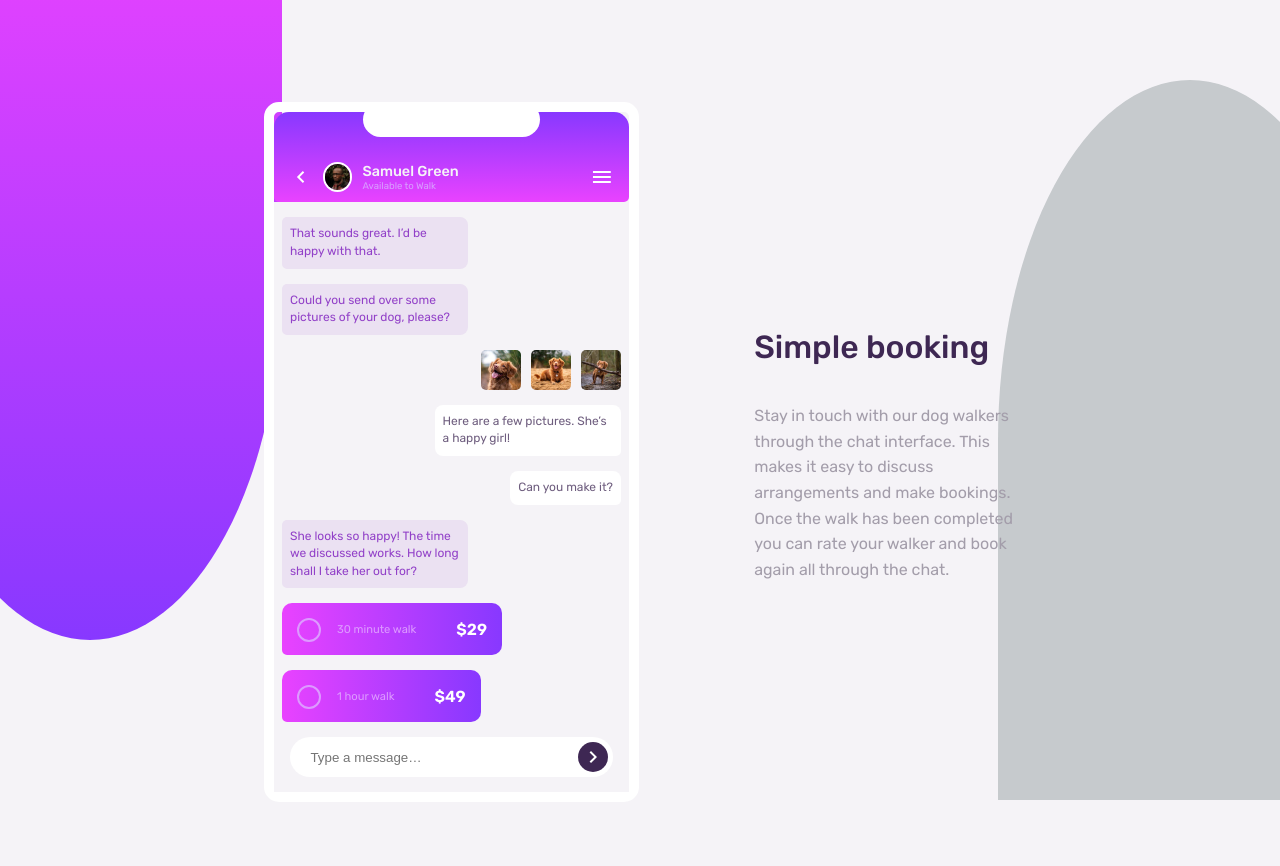
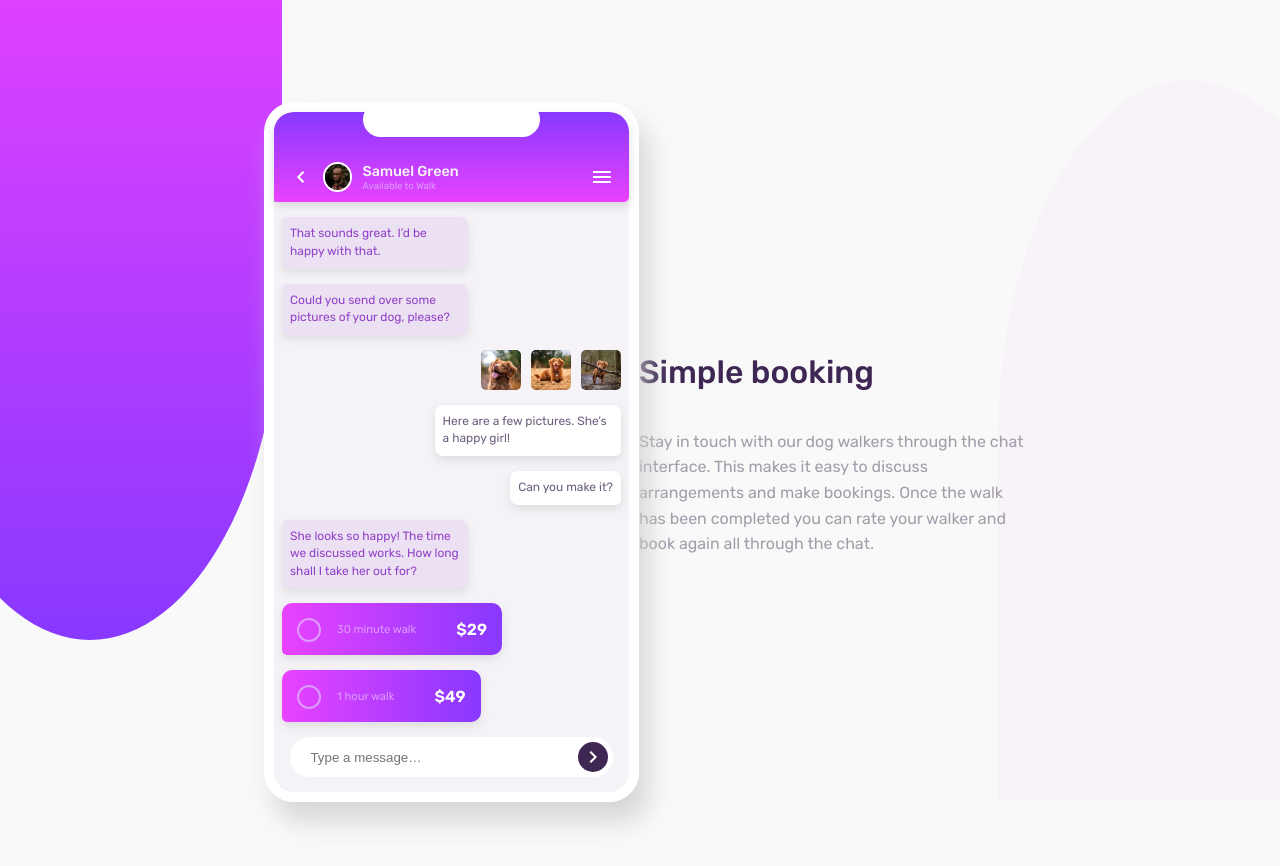
Before and after one commit to Jess99978/chat-app-css-illustration-master, a plain HTML site: page index.html in a window 1280 px wide. Shown: the top 866 px of the page. Drawn offline with Linux system fonts and the light colour scheme.

Commit message:
完成電腦版切版

```diff
--- a/scss/style.scss
+++ b/scss/style.scss
@@ -5,7 +5,7 @@
   box-sizing: border-box;
 }
 body {
-  background: $light-grayish-violet;
+  background: #f9f9f9;
   font-size: $base-font-size;
   font-family: $font-family;
   width: 100vw;
@@ -26,7 +26,7 @@ body {
   }
   &--gray {
     border-radius: 50% 50% 0 0;
-    background: $grayish-blue;
+    background: #f8f2f9;
     top: 10%;
     right: -8%;
   }
@@ -37,9 +37,8 @@ body {
   margin-top: 8%;
   margin-inline: auto;
   display: flex;
-  justify-content: center;
+  justify-content: space-between;
   align-items: center;
-  gap: 15%;
   z-index: 100;
 }
 
@@ -47,13 +46,14 @@ body {
   &__container {
     flex: 0 0 375px;
     border: 10px solid $white;
-    border-radius: 15px;
+    border-radius: 30px;
     z-index: 100;
+    box-shadow: 10px 20px 25px #ccccccbd;
   }
   &__intro {
     display: flex;
     flex-direction: column;
-    max-width: 450px;
+    max-width: 500px;
     h1 {
       color: $very-dark-desaturated-violet;
       font-weight: 500;
@@ -69,7 +69,8 @@ body {
     position: relative;
     width: 100%;
     height: 90px;
-    border-radius: 15px 15px 5px 5px;
+    border-radius: 20px 20px 5px 5px;
+    box-shadow: 0 4px 8px #ccccccbd;
     background: linear-gradient($Light-violet, $Light-magenta);
   }
   &__screen-notch {
@@ -127,6 +128,7 @@ body {
     flex-direction: column;
     justify-content: center;
     align-items: center;
+    border-radius: 0 0 20px 20px;
     padding-top: 15px;
     padding-inline: 8px;
     gap: 15px;
@@ -144,6 +146,9 @@ body {
       padding-inline: 20px;
       border: transparent;
       background: $white;
+    }
+    input:focus{
+      outline: none;
     }
     .btn {
       display: flex;
@@ -168,6 +173,7 @@ body {
     background: #ebe1f2;
     font-size: 0.75rem;
     align-self: flex-start;
+        box-shadow: 0 4px 8px #cccccc8f;
     border-radius: 5px 8px 8px 5px;
   }
   &-user {
@@ -178,6 +184,7 @@ body {
     background: $white;
     font-size: 0.75rem;
     align-self: flex-end;
+        box-shadow: 0 4px 8px #cccccc8f;
     border-radius: 8px 8px 5px 8px;
     &-img {
       display: flex;
@@ -201,6 +208,7 @@ body {
     max-width: 80%;
     padding: 15px;
     border-radius: 10px 10px 10px 5px;
+            box-shadow: 0 4px 8px #cccccc8f;
     display: flex;
     justify-content: space-around;
     align-items: center;
@@ -252,10 +260,6 @@ body {
   border: 2px solid #dd9aff;
 }
 
-/* 當 checkbox 被點選時，改變背景顏色 */
-// .custom-checkbox input:checked ~ .checkmark {
-//   background-color: $very-dark-desaturated-violet;
-// }
 /* 當 checkmark 被選中時，顯示出來 */
 .custom-checkbox .checkmark:after {
   content: "";
```
Also changed, not shown: css/style.css, 1 other file.
